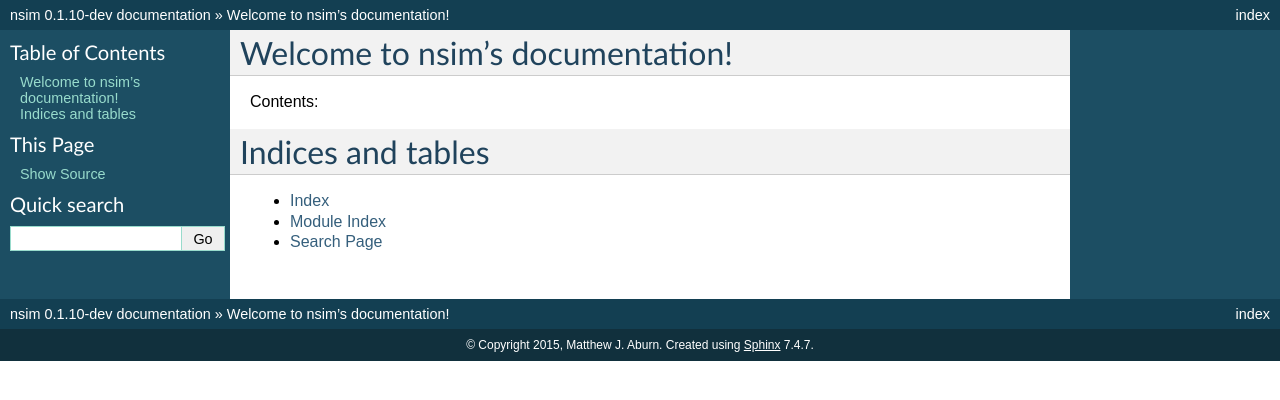
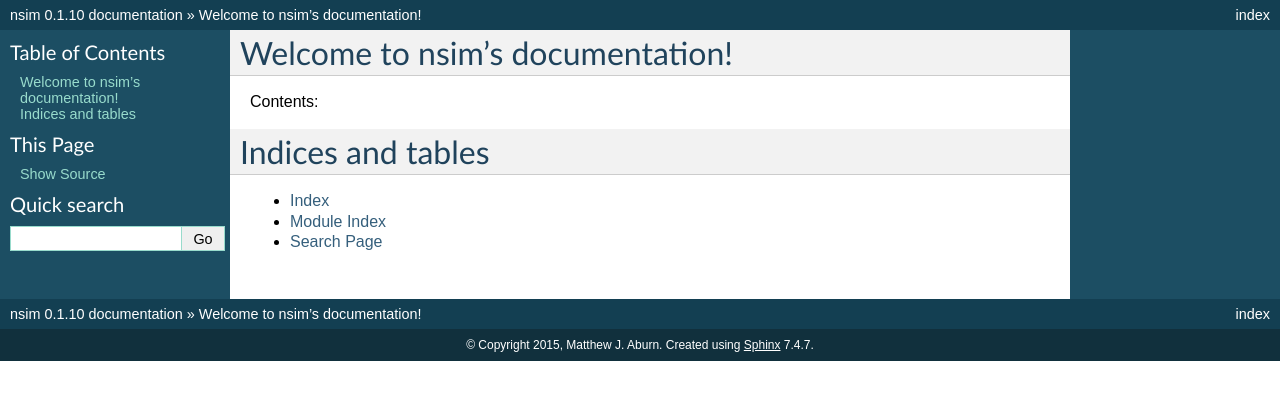
Before and after one commit to mattja/nsim, a Sphinx documentation site: the page built from docs/index.rst, in a window 1280 px wide. Shown: the top 400 px of the page. Built offline with Sphinx 7.4.7, drawn with Linux system fonts in a browser that asks for light colours.

Commit message:
prepare 0.1.10 release

```diff
--- a/docs/conf.py
+++ b/docs/conf.py
@@ -56,7 +56,7 @@ copyright = u'2015, Matthew J. Aburn'
 # The short X.Y version.
 version = '0.1'
 # The full version, including alpha/beta/rc tags.
-release = '0.1.10-dev'
+release = '0.1.10'
 
 # The language for content autogenerated by Sphinx. Refer to documentation
 # for a list of supported languages.
--- a/nsim/__init__.py
+++ b/nsim/__init__.py
@@ -17,4 +17,4 @@ DistTimeseries.add_analyses(analysesN)
 from . import models, sde
 from .readfile import timeseries_from_mat, timeseries_from_file
 
-__version__ = '0.1.10-dev'
+__version__ = '0.1.10'
```
